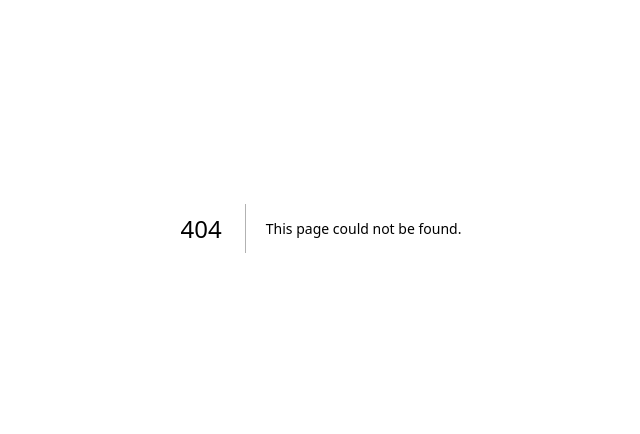
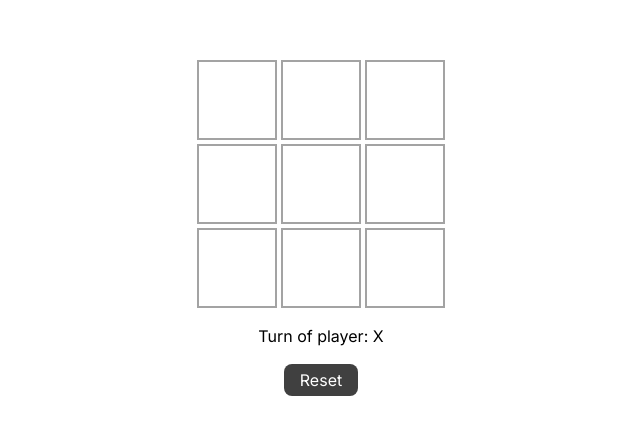
Before and after one commit to rajendra-dhaka/frontend-machine-coding, a Next.js app: page /tic-tac-toe in a window 1280 px wide. Before the commit this address had no page. Shown: the part 172-606 px from the top of the page, without its empty margins (319-959 px from the left). Built offline with nearby package versions, Linux system fonts and the light colour scheme.

Commit message:
tic tac toe

```diff
--- a/src/app/interactive-shape/page.tsx
+++ b/src/app/interactive-shape/page.tsx
@@ -78,7 +78,7 @@ const Page = () => {
   return (
     <div className="m-4">
       <div
-        className={`grid gap-1 max-w-[50%]`}
+        className={`grid gap-1 max-w-fit`}
         style={{
           gridTemplateColumns: `repeat(${gridSize.col}, minmax(0, 1fr))`,
         }}
@@ -87,7 +87,7 @@ const Page = () => {
           return row.map((cell, colIdx) => (
             <div
               key={`${rowIdx}-${colIdx}`}
-              className={` cursor-pointer border-2 border-neutral-700 h-20  ${
+              className={` cursor-pointer border-2 border-neutral-700 h-20 w-20 ${
                 cell === true ? "bg-blue-400" : ""
               }`}
               onClick={() => handleCellClick(rowIdx, colIdx, true)}
--- a/src/app/page.tsx
+++ b/src/app/page.tsx
@@ -26,7 +26,7 @@ export default function Home() {
         <Button text="File Explorer" link="/file-explorer" />
         <Button text="Interactive Shape" link="/interactive-shape" />
         <Button text="Progress Bar" link="/progress-bar" />
-        <Button text="World" link="/" />
+        <Button text="Tic Tac Toe" link="/tic-tac-toe" />
         <Button text="Hello" link="/" />
         <Button text="World" link="/" />
       </div>
--- /dev/null
+++ b/src/app/tic-tac-toe/page.tsx
@@ -0,0 +1,78 @@
+"use client";
+
+import { TicTacToeBoard } from "@/components";
+import { checkWinner } from "@/utils";
+import React, { useState } from "react";
+
+const Page = () => {
+  const [boardSize, setBoardSize] = useState(3);
+  const [board, setBoard] = useState(
+    Array.from({ length: boardSize }, () => Array(boardSize).fill(""))
+  );
+  const [player, setPlayer] = useState("X");
+  const [winner, setWinner] = useState(null);
+
+  //   const handleCellClick = (rowIdx: number, colIdx: number) => {
+  //     if (board[rowIdx][colIdx] || winner) {
+  //       return;
+  //     }
+  //     const deepCopy = board.map((row) => [...row]);
+  //     deepCopy[rowIdx][colIdx] = player;
+  //     setBoard(deepCopy);
+  //     const gameWinner = checkWinner(deepCopy);
+  //     if (gameWinner) {
+  //       setWinner(gameWinner);
+  //     } else {
+  //       setPlayer((prev) => (prev === "X" ? "O" : "X"));
+  //     }
+  //   };
+
+  const handleCellClick = (rowIdx: number, colIdx: number) => {
+    if (board[rowIdx][colIdx] || winner) return;
+
+    const updatedBoard = board.map((row, rIdx) =>
+      row.map((cell, cIdx) =>
+        rIdx === rowIdx && cIdx === colIdx ? player : cell
+      )
+    );
+
+    setBoard(updatedBoard);
+    const gameWinner = checkWinner(updatedBoard);
+    if (gameWinner) {
+      setWinner(gameWinner);
+    } else {
+      setPlayer((prev) => (prev === "X" ? "O" : "X"));
+    }
+  };
+
+  const handleReset = () => {
+    setBoard(
+      Array.from({ length: boardSize }, () =>
+        Array.from({ length: boardSize }, () => "")
+      )
+    );
+    setPlayer("X");
+    setWinner(null);
+  };
+
+  return (
+    <div className="w-full min-h-screen flex items-center justify-center">
+      <div className="flex flex-col items-center gap-4">
+        <TicTacToeBoard board={board} onCellClick={handleCellClick} />
+        {winner ? (
+          <div>Winner is: {winner}</div>
+        ) : (
+          <div>Turn of player: {player}</div>
+        )}
+        <button
+          onClick={handleReset}
+          className="cursor-pointer bg-neutral-700 hover:bg-neutral-600 text-white py-1 px-4 rounded-lg"
+        >
+          Reset
+        </button>
+      </div>
+    </div>
+  );
+};
+
+export default Page;
--- /dev/null
+++ b/src/components/TicTacToeBoard.tsx
@@ -0,0 +1,32 @@
+import React from "react";
+
+const TicTacToeBoard = ({
+  board,
+  onCellClick,
+}: {
+  board: string[][];
+  onCellClick: (rowIdx: number, colIdx: number) => void;
+}): JSX.Element => {
+  return (
+    <div
+      className="grid gap-1 max-w-fit"
+      style={{
+        gridTemplateColumns: `repeat(${board.length || 3}, minmax(0, 1fr))`,
+      }}
+    >
+      {board.flatMap((row, rowIdx) => {
+        return row.map((cell, colIdx) => (
+          <div
+            key={`${rowIdx}-${colIdx}`}
+            className="h-20 w-20  cursor-pointer border-2 border-neutral-400 flex items-center justify-center text-lg font-semibold"
+            onClick={() => onCellClick(rowIdx, colIdx)}
+          >
+            {cell}
+          </div>
+        ));
+      })}
+    </div>
+  );
+};
+
+export default TicTacToeBoard;
--- a/src/components/index.ts
+++ b/src/components/index.ts
@@ -1,3 +1,4 @@
 export { default as FileExplorerItem } from "@/components/FileExplorerItem";
 export { default as ProgressBar } from "@/components/ProgressBar";
 export { default as ToggleButton } from "@/components/ToggleButton";
+export { default as TicTacToeBoard } from "@/components/TicTacToeBoard";
--- /dev/null
+++ b/src/utils/index.ts
@@ -0,0 +1 @@
+export { default as checkWinner } from "@/utils/ticTacToeUtils";
--- /dev/null
+++ b/src/utils/ticTacToeUtils.js
@@ -0,0 +1,81 @@
+const checkWinner = (board) => {
+  const size = board.length;
+
+  // Check rows
+  for (let i = 0; i < size; i++) {
+    if (board[i][0] && board[i].every((value) => value === board[i][0])) {
+      return board[i][0];
+    }
+  }
+
+  // Check columns
+  for (let i = 0; i < size; i++) {
+    if (board[0][i]) {
+      let isColumnSame = true;
+      for (let j = 1; j < size; j++) {
+        if (board[j][i] !== board[0][i]) {
+          isColumnSame = false;
+          break;
+        }
+      }
+      if (isColumnSame) {
+        return board[0][i];
+      }
+    }
+  }
+
+  // Check main diagonal
+  if (board[0][0]) {
+    let isMainDiagonalSame = true;
+    for (let i = 1; i < size; i++) {
+      if (board[i][i] !== board[0][0]) {
+        isMainDiagonalSame = false;
+        break;
+      }
+    }
+    if (isMainDiagonalSame) {
+      return board[0][0];
+    }
+  }
+
+  // Check anti-diagonal
+  if (board[0][size - 1]) {
+    let isAntiDiagonalSame = true;
+    for (let i = 1; i < size; i++) {
+      if (board[i][size - 1 - i] !== board[0][size - 1]) {
+        isAntiDiagonalSame = false;
+        break;
+      }
+    }
+    if (isAntiDiagonalSame) {
+      return board[0][size - 1];
+    }
+  }
+
+  return null;
+};
+
+// const checkWinner = (board) => {
+//   const size = board.length;
+//   const lines = [];
+
+//   // Rows and columns
+//   for (let i = 0; i < size; i++) {
+//     lines.push(board[i]); // rows
+//     lines.push(board.map((row) => row[i])); // columns
+//   }
+
+//   // Diagonals
+//   lines.push(board.map((row, i) => row[i])); // main diagonal
+//   lines.push(board.map((row, i) => row[size - 1 - i])); // anti-diagonal
+
+//   for (const line of lines) {
+//     if (line.every((cell) => cell && cell === line[0])) {
+//       return line[0];
+//     }
+//   }
+
+//   return null;
+// };
+
+export default checkWinner;
```
